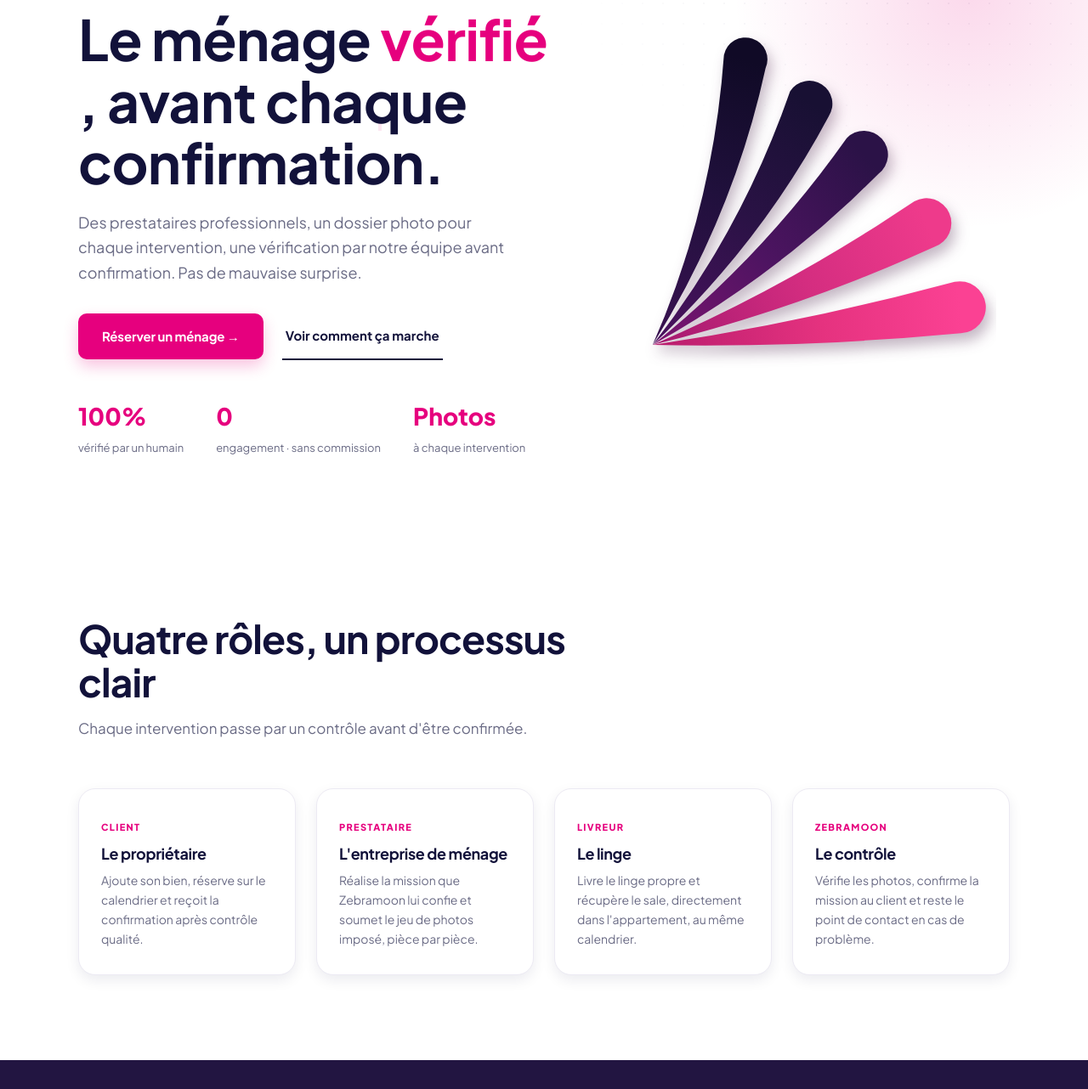
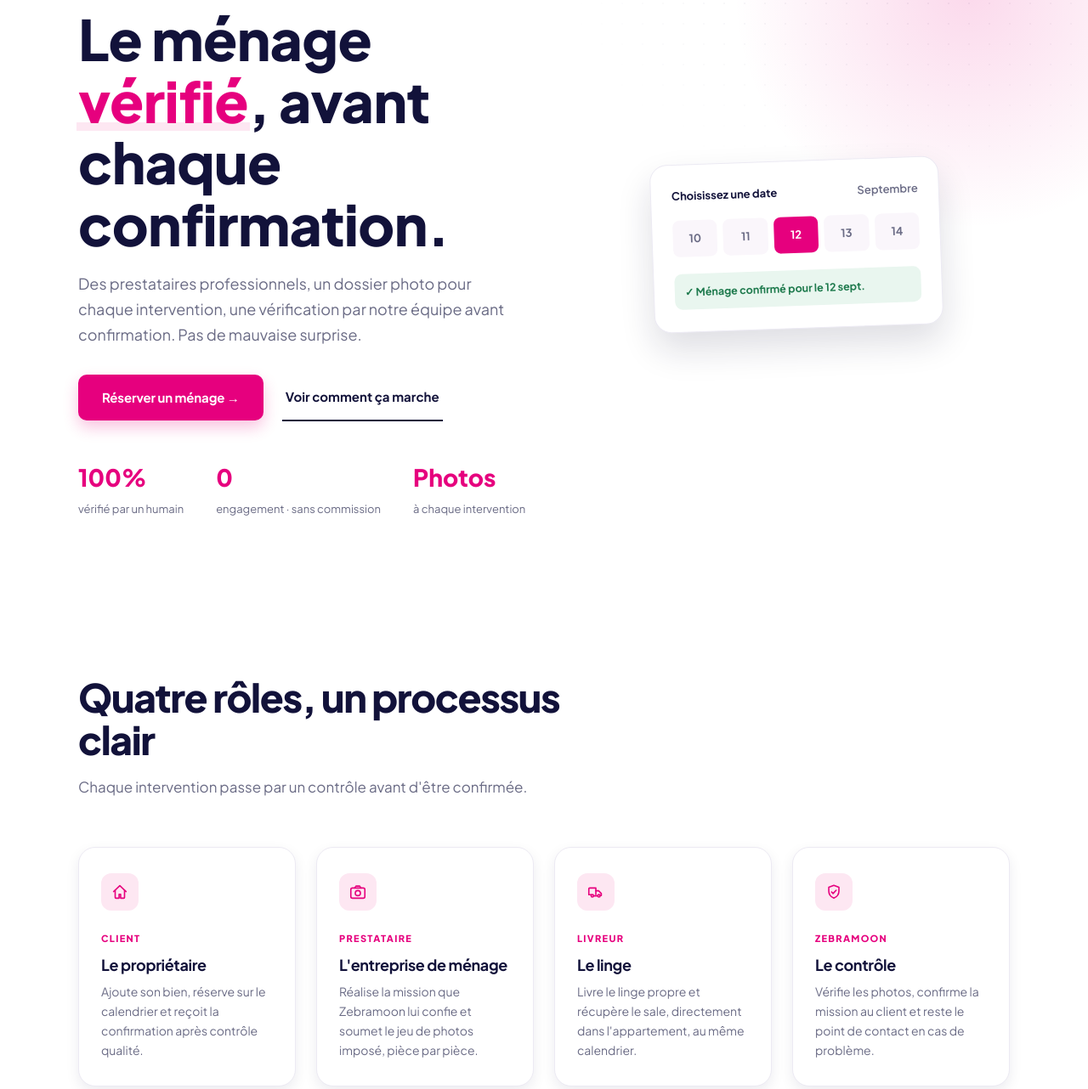
Before and after one commit to Cjayy77/cleanFlow, a plain HTML site: page index.html in a window 1280 px wide. Shown: the part 203-1485 px from the top of the page at 85% size. Drawn offline with Linux system fonts and the light colour scheme.

Commit message:
ui refresh 2

```diff
--- a/assets/ui.css
+++ b/assets/ui.css
@@ -27,6 +27,7 @@
 body{ font-family:'Plus Jakarta Sans', sans-serif; color:var(--ink); background:var(--soft); min-height:100vh; }
 .app-wrap{ max-width: 1140px; margin:0 auto; padding: 30px 20px 70px 20px; }
 h1,h2,h3{ font-family:'Plus Jakarta Sans', sans-serif; font-weight:700; letter-spacing:-0.02em; margin:0 0 12px; }
+h1{ font-weight:800; letter-spacing:-0.03em; }
 h1{ font-size:34px; }
 h2{ font-size:24px; }
 p{ color:var(--muted); line-height:1.6; }
--- a/index.html
+++ b/index.html
@@ -42,6 +42,7 @@
   body{ font-family:'Plus Jakarta Sans', sans-serif; color:var(--ink); background:var(--white); font-size:16px; line-height:1.6; overflow-x:hidden; }
   .wrap{ max-width: 1160px; margin:0 auto; padding: 0 32px; }
   h1,h2,h3,h4{ font-family:'Plus Jakarta Sans', sans-serif; font-weight:700; letter-spacing:-0.02em; line-height:1.1; color:var(--ink); }
+  h1, .sec-head h2, .verify-grid h3, .sim-outer h3, .cta-card h2{ font-weight:800; letter-spacing:-0.03em; }
   a{ color:inherit; }
   ::selection{ background:var(--pink); color:#fff; }
 
@@ -120,17 +121,28 @@
   .hero-stat b{ display:block; font-size:28px; font-weight:800; color:var(--pink); }
   .hero-stat span{ font-size:13px; color:var(--muted); }
   .hero-feather{ display:flex; justify-content:center; }
-  .hero-feather img{ width:100%; max-width:470px; height:auto; }
-  /* Placé après la règle de base pour bien l'emporter : pas de fan sur mobile/tablette */
+  /* Placé après la règle de base pour bien l'emporter : pas de mockup sur mobile/tablette */
   @media (max-width:920px){ .hero-feather{ display:none !important; } }
   img.mark{ object-fit:contain; }
+
+  /* Aperçu du calendrier de réservation, en écho au vrai composant .cal-day de l'espace client */
+  .hero-mock-card{ width:100%; max-width:340px; background:#fff; border:1px solid var(--line); border-radius:var(--radius); padding:26px 24px; box-shadow: 0 20px 40px rgba(18,18,58,.14); transform: rotate(-2deg); }
+  .hero-mock-head{ display:flex; justify-content:space-between; align-items:center; font-size:13px; font-weight:700; color:var(--ink); margin-bottom:18px; }
+  .hero-mock-head span:last-child{ color:var(--muted); font-weight:600; }
+  .hero-mock-grid{ display:flex; gap:7px; margin-bottom:20px; }
+  .hero-mock-grid span{ flex:1; text-align:center; padding:11px 0; border-radius:8px; font-size:13px; font-weight:700; color:var(--muted); background:var(--soft); }
+  .hero-mock-grid span.on{ background:var(--pink); color:#fff; }
+  .hero-mock-confirm{ display:flex; align-items:center; gap:8px; font-size:12.5px; font-weight:700; color:#1E7A4D; background:#E9F6EF; padding:11px 12px; border-radius:9px; }
 
   @keyframes rise{ from{ opacity:0; transform:translateY(22px); } to{ opacity:1; transform:none; } }
   .hero-kicker, .hero h1, .hero p, .hero .btn-row, .hero-stats{ animation: rise .7s ease-out backwards; }
   .hero h1{ animation-delay:.06s; } .hero p{ animation-delay:.14s; } .hero .btn-row{ animation-delay:.22s; } .hero-stats{ animation-delay:.3s; }
 
-  /* SECTIONS */
-  section{ padding: 100px 0; }
+  /* SECTIONS, rythme volontairement inégal plutôt qu'un padding uniforme partout */
+  section{ padding: 96px 0; }
+  #tarifs{ padding-top:76px; }
+  #linge{ padding-top:108px; padding-bottom:84px; }
+  #cta{ padding-top:60px; padding-bottom:112px; }
   .sec-head{ margin-bottom: 56px; max-width:660px; }
   .sec-head h2{ font-size: clamp(30px,4vw,46px); }
   .sec-head p{ margin-top:16px; color:var(--muted); font-size:17px; line-height:1.7; }
@@ -140,6 +152,10 @@
   html.js .reveal:nth-child(2){ transition-delay:.07s; }
   html.js .reveal:nth-child(3){ transition-delay:.14s; }
   html.js .reveal:nth-child(4){ transition-delay:.21s; }
+
+  /* Icônes maison : traits fins, mêmes proportions, pas de bibliothèque générique */
+  .role-icon, .feature-icon{ width:44px; height:44px; border-radius:12px; background:var(--tint); color:var(--pink); display:flex; align-items:center; justify-content:center; margin-bottom:18px; flex-shrink:0; }
+  .role-icon svg, .feature-icon svg{ width:22px; height:22px; stroke:currentColor; fill:none; stroke-width:1.75; stroke-linecap:round; stroke-linejoin:round; }
 
   /* 01, ROLES */
   .roles-grid{ display:grid; grid-template-columns: repeat(4,1fr); gap:24px; }
@@ -300,7 +316,13 @@
       </div>
     </div>
     <div class="hero-feather" aria-hidden="true">
-      <img src="assets/fan-mark.svg" alt="">
+      <div class="hero-mock-card">
+        <div class="hero-mock-head"><span>Choisissez une date</span><span>Septembre</span></div>
+        <div class="hero-mock-grid">
+          <span>10</span><span>11</span><span class="on">12</span><span>13</span><span>14</span>
+        </div>
+        <div class="hero-mock-confirm">✓ Ménage confirmé pour le 12 sept.</div>
+      </div>
     </div>
   </div>
 </header>
@@ -315,21 +337,25 @@
     </div>
     <div class="roles-grid">
       <div class="role-card block reveal">
+        <div class="role-icon" aria-hidden="true"><svg viewBox="0 0 24 24"><path d="M4 11.5 12 4l8 7.5"/><path d="M6 10v9a1 1 0 0 0 1 1h4v-5h2v5h4a1 1 0 0 0 1-1v-9"/></svg></div>
         <div class="role-num">Client</div>
         <h4>Le propriétaire</h4>
         <p>Ajoute son bien, réserve sur le calendrier et reçoit la confirmation après contrôle qualité.</p>
       </div>
       <div class="role-card block reveal">
+        <div class="role-icon" aria-hidden="true"><svg viewBox="0 0 24 24"><rect x="3" y="7" width="18" height="13" rx="2"/><path d="M8 7l1.6-2.5h4.8L16 7"/><circle cx="12" cy="13.5" r="3.3"/></svg></div>
         <div class="role-num">Prestataire</div>
         <h4>L'entreprise de ménage</h4>
         <p>Réalise la mission que Zebramoon lui confie et soumet le jeu de photos imposé, pièce par pièce.</p>
       </div>
       <div class="role-card block reveal">
+        <div class="role-icon" aria-hidden="true"><svg viewBox="0 0 24 24"><path d="M3 15.5V8a1 1 0 0 1 1-1h8v8.5"/><path d="M12 10.5h3.5L19 14v2.5h-2"/><circle cx="7.5" cy="17" r="1.6"/><circle cx="16" cy="17" r="1.6"/><path d="M3 15.5h3M9.5 17H14"/></svg></div>
         <div class="role-num">Livreur</div>
         <h4>Le linge</h4>
         <p>Livre le linge propre et récupère le sale, directement dans l'appartement, au même calendrier.</p>
       </div>
       <div class="role-card block reveal">
+        <div class="role-icon" aria-hidden="true"><svg viewBox="0 0 24 24"><path d="M12 3.5 18.5 6v5c0 4.6-3 7.6-6.5 9-3.5-1.4-6.5-4.4-6.5-9V6L12 3.5Z"/><path d="M9 12l2 2 4-4.2"/></svg></div>
         <div class="role-num">Zebramoon</div>
         <h4>Le contrôle</h4>
         <p>Vérifie les photos, confirme la mission au client et reste le point de contact en cas de problème.</p>
@@ -434,14 +460,17 @@
     </div>
     <div class="feature-grid">
       <div class="feature-card reveal">
+        <div class="feature-icon" aria-hidden="true"><svg viewBox="0 0 24 24"><rect x="4" y="9.5" width="16" height="10.5" rx="1.4"/><path d="M4 13.2h16"/><path d="M12 9.5v10.5"/><path d="M8.7 9.5c-1.5 0-2.6-.9-2.6-2.1 0-1.1.9-1.7 1.9-1.7 1.6 0 3 1.5 3.8 3.8"/><path d="M15.3 9.5c1.5 0 2.6-.9 2.6-2.1 0-1.1-.9-1.7-1.9-1.7-1.6 0-3 1.5-3.8 3.8"/></svg></div>
         <h4>Kits d'accueil et consommables</h4>
         <p>Kits de bienvenue et consommables réassortis à chaque passage, facturés à part et suivis dans votre espace. Le logement est prêt à recevoir le voyageur.</p>
       </div>
       <div class="feature-card reveal">
+        <div class="feature-icon" aria-hidden="true"><svg viewBox="0 0 24 24"><path d="M4 20v-6M9.5 20V6M15 20v-9M20 20v-4"/></svg></div>
         <h4>Compte et suivi</h4>
         <p>Historique des interventions, statut de chaque réservation, vue d'ensemble simple.</p>
       </div>
       <div class="feature-card reveal">
+        <div class="feature-icon" aria-hidden="true"><svg viewBox="0 0 24 24"><path d="M6 20.5V4"/><path d="M6 4.5h11l-2.6 3.5 2.6 3.5H6"/></svg></div>
         <h4>Incidents déclarés, pas cachés</h4>
         <p>Objet cassé ou perdu ? Le prestataire le déclare immédiatement, photo à l'appui. Notre équipe vous contacte avec les détails.</p>
       </div>
```
